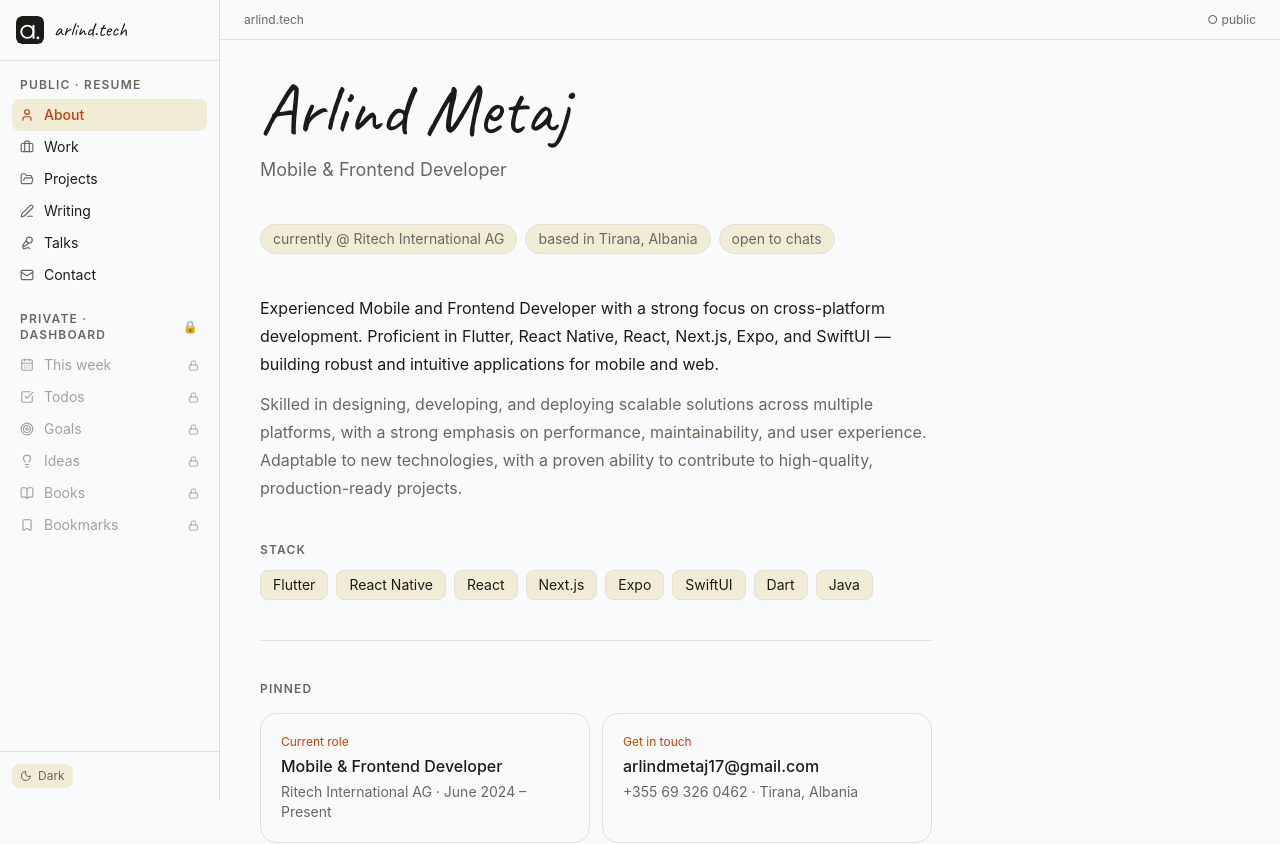
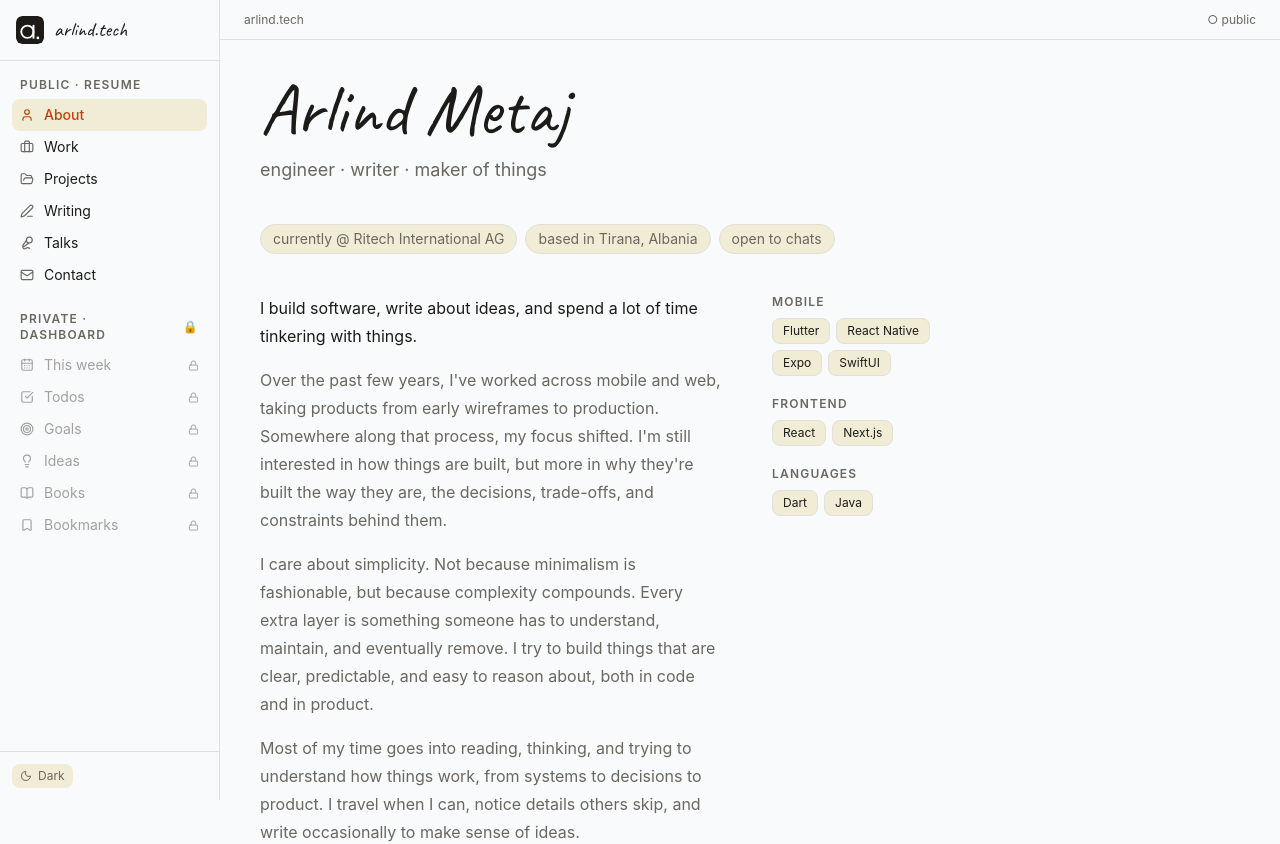
Before and after one commit to arlindmetaj/arlind-tech, a Next.js app: page / in a window 1280 px wide. Shown: the top 844 px of the page. Built offline with nearby package versions, Linux system fonts and the light colour scheme; no server answers.

Commit message:
update About and Work pages with revised roles and enhanced bio content

```diff
--- a/app/page.tsx
+++ b/app/page.tsx
@@ -19,7 +19,7 @@ export default async function AboutPage() {
               Arlind Metaj
             </h1>
             <p className="mt-2 text-lg" style={{ color: "var(--dim)" }}>
-              Mobile &amp; Frontend Developer
+              engineer · writer · maker of things
             </p>
           </div>
 
@@ -36,35 +36,55 @@ export default async function AboutPage() {
             ))}
           </div>
 
+          {/* Bio + Stack */}
+          <div className="flex flex-col gap-10 sm:flex-row sm:gap-12">
             {/* Bio */}
-          <div className="space-y-3">
+            <div className="flex-1 space-y-4 min-w-0">
               <p style={{ color: "var(--ink)", lineHeight: 1.75 }}>
-              Experienced Mobile and Frontend Developer with a strong focus on cross-platform
-              development. Proficient in Flutter, React Native, React, Next.js, Expo, and SwiftUI —
-              building robust and intuitive applications for mobile and web.
+                I build software, write about ideas, and spend a lot of time tinkering with things.
               </p>
               <p style={{ color: "var(--dim)", lineHeight: 1.75 }}>
-              Skilled in designing, developing, and deploying scalable solutions across multiple
-              platforms, with a strong emphasis on performance, maintainability, and user experience.
-              Adaptable to new technologies, with a proven ability to contribute to high-quality,
-              production-ready projects.
+                Over the past few years, I've worked across mobile and web, taking products from early
+                wireframes to production. Somewhere along that process, my focus shifted. I'm still
+                interested in how things are built, but more in why they're built the way they are,
+                the decisions, trade-offs, and constraints behind them.
+              </p>
+              <p style={{ color: "var(--dim)", lineHeight: 1.75 }}>
+                I care about simplicity. Not because minimalism is fashionable, but because complexity
+                compounds. Every extra layer is something someone has to understand, maintain, and
+                eventually remove. I try to build things that are clear, predictable, and easy to
+                reason about, both in code and in product.
+              </p>
+              <p style={{ color: "var(--dim)", lineHeight: 1.75 }}>
+                Most of my time goes into reading, thinking, and trying to understand how things work,
+                from systems to decisions to product. I travel when I can, notice details others skip,
+                and write occasionally to make sense of ideas.
               </p>
             </div>
 
-          {/* Skills */}
-          <div>
-            <h2 className="text-xs font-semibold uppercase tracking-widest mb-3" style={{ color: "var(--dim)" }}>
-              Stack
+            {/* Stack */}
+            <div className="shrink-0 space-y-5 sm:w-40">
+              {[
+                { label: "Mobile", items: ["Flutter", "React Native", "Expo", "SwiftUI"] },
+                { label: "Frontend", items: ["React", "Next.js"] },
+                { label: "Languages", items: ["Dart", "Java"] },
+              ].map(({ label, items }) => (
+                <div key={label}>
+                  <h2 className="text-xs font-semibold uppercase tracking-widest mb-2" style={{ color: "var(--dim)" }}>
+                    {label}
                   </h2>
-            <div className="flex flex-wrap gap-2">
-              {["Flutter", "React Native", "React", "Next.js", "Expo", "SwiftUI", "Dart", "Java"].map((skill) => (
+                  <div className="flex flex-wrap gap-1.5">
+                    {items.map((skill) => (
                       <span
                         key={skill}
-                  className="px-3 py-1 rounded-lg text-sm"
+                        className="px-2.5 py-1 rounded-lg text-xs"
                         style={{ background: "var(--hi)", color: "var(--ink)", border: "1px solid var(--line)" }}
                       >
                         {skill}
                       </span>
+                    ))}
+                  </div>
+                </div>
               ))}
             </div>
           </div>
--- a/app/work/page.tsx
+++ b/app/work/page.tsx
@@ -3,7 +3,7 @@ import { getSessionFromCookies } from "@/lib/auth";
 
 const experience = [
   {
-    role: "Mobile & Frontend Developer",
+    role: "Software Engineer",
     company: "Ritech International AG",
     period: "June 2024 – Present",
     location: "Tirana, Albania",
@@ -31,7 +31,7 @@ const experience = [
     ],
   },
   {
-    role: "Software Developer",
+    role: "Mobile Developer",
     company: "Almotech",
     period: "July 2021 – June 2022",
     location: "Tirana, Albania",
@@ -44,7 +44,7 @@ const experience = [
     ],
   },
   {
-    role: "Software Developer",
+    role: "Mobile Developer",
     company: "Rubik Technologies",
     period: "June 2020 – February 2021",
     location: "Tirana, Albania",
@@ -74,10 +74,7 @@ export default async function WorkPage() {
     <Shell loggedIn={loggedIn}>
       <div className="max-w-2xl">
         <h1 className="font-caveat" style={{ fontSize: 56, color: "var(--ink)" }}>Work</h1>
-        <p className="mt-1 mb-8 text-base" style={{ color: "var(--dim)" }}>
-          4+ years building mobile and web products
-        </p>
-        <div style={{ borderTop: "1px solid var(--line)" }} />
+        <div className="mt-1 mb-8" style={{ borderTop: "1px solid var(--line)" }} />
 
         {/* Experience */}
         <div className="mt-10 space-y-12">
```
Lines whose indentation alone changed are shown as unchanged.
